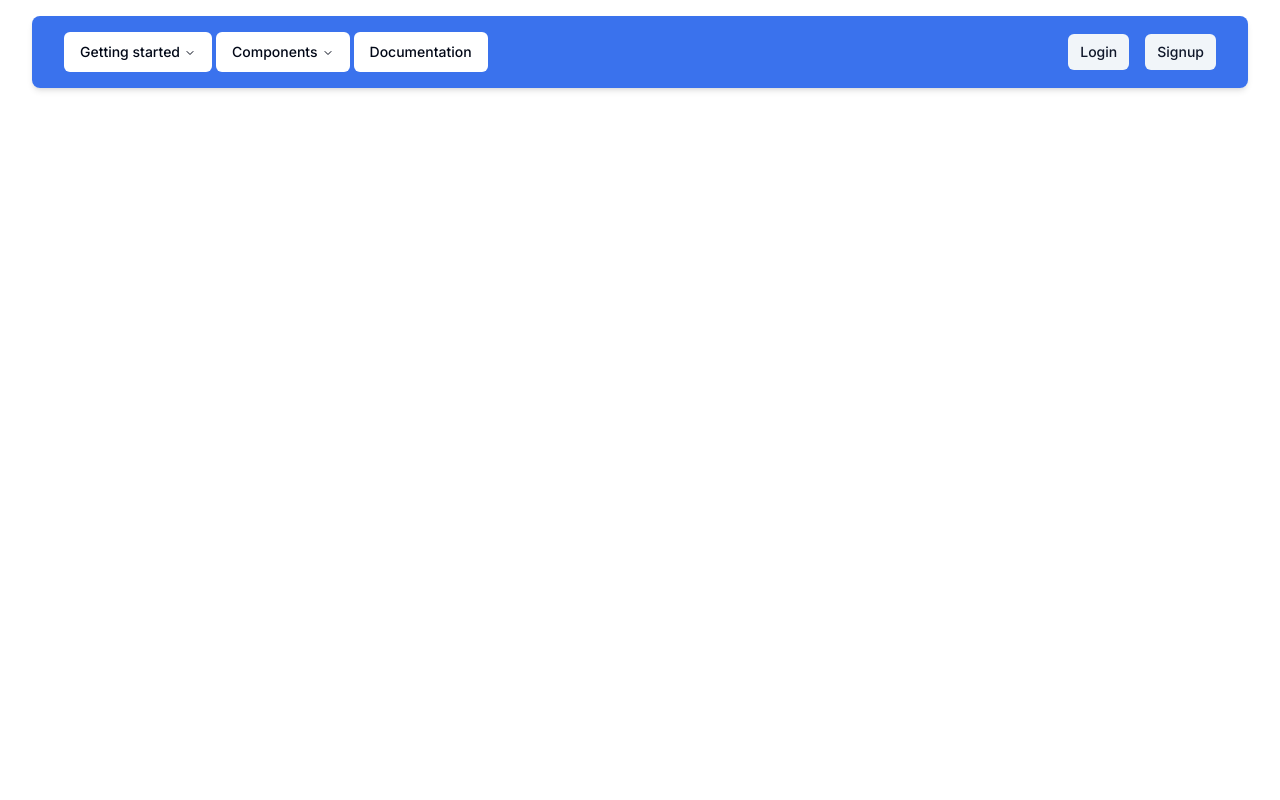
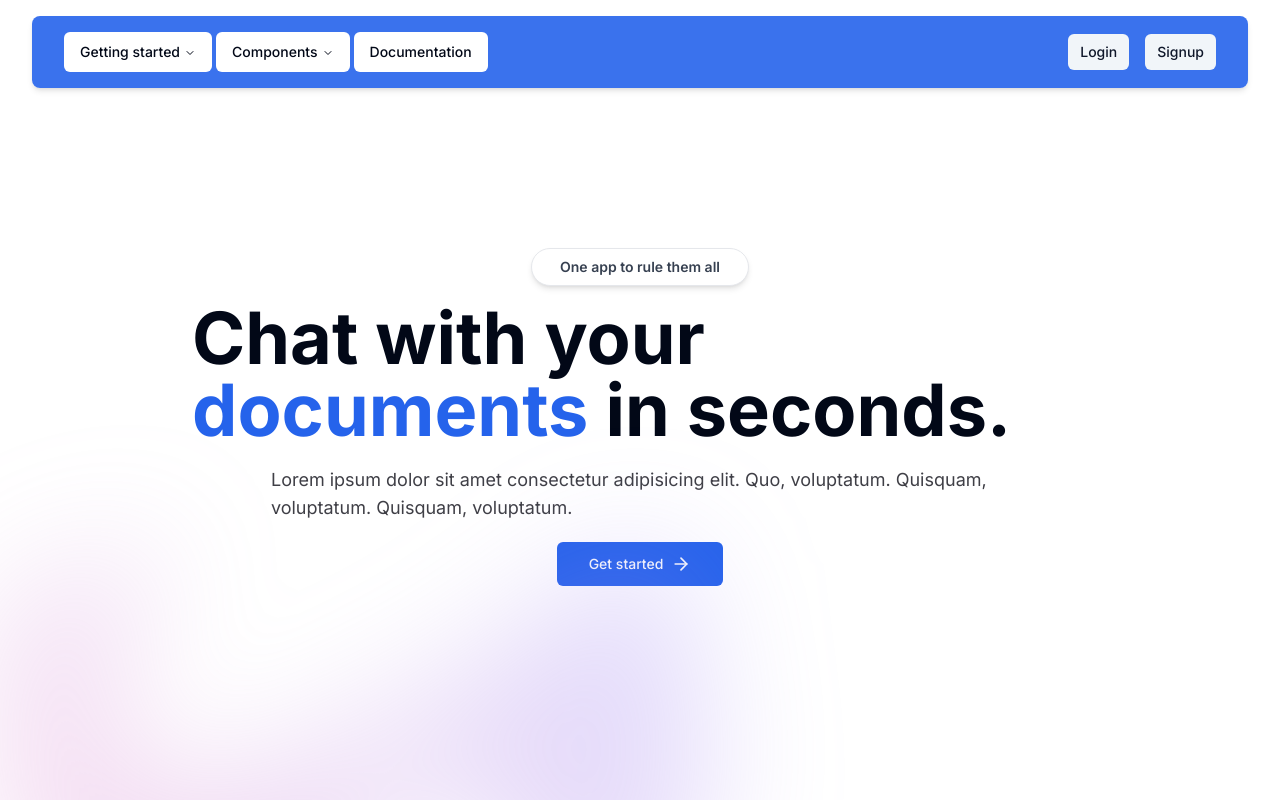
Before and after one commit to MathieuSchaff/one-app, a Next.js app: page / in a window 1280 px wide. Shown: the top 800 px of the page. Built offline with nearby package versions, Linux system fonts and the light colour scheme.

Commit message:
main pages and document pages created

```diff
--- /dev/null
+++ b/src/app/documents/page.tsx
@@ -0,0 +1,3 @@
+export default function Documents() {
+
+}
--- a/src/app/page.tsx
+++ b/src/app/page.tsx
@@ -1,7 +1,38 @@
-import Image from 'next/image'
-
+import MaxWidthWrapper from '@/components/MaxWidthWrapper'
+import Link from 'next/link'
+import { buttonVariants } from '@/components/ui/button'
+import { ArrowRight } from "lucide-react"
 export default function Home() {
   return (
-    <div></div>
+    <>
+      <MaxWidthWrapper className='mb-12 mt-28 sm:mt-40 flex flex-col items-center justify-center'>
+        <div className='mx-auto mb-4 flex max-w-fit items-center justify-center space-x-2 overflow-hidden rounded-full border border-gray-200 bg-white px-7 py-2 shadow-md backdrop-blur transition-all hover:border-gray-300 hover:bg-white/50'>
+          <p className='text-sm font-semibold text-gray-700'>One app to rule them all</p>
+
+        </div>
+        <h1 className='max-w-4xl text-5xl font-bold md:text-6xl lg:text-7xl'>
+          Chat with your <span className='text-blue-600'> documents </span> in seconds.
+        </h1>
+        <p className='mt-5 max-w-prose text-zinc-700 sm:text-lg'>
+          Lorem ipsum dolor sit amet consectetur adipisicing elit. Quo, voluptatum. Quisquam, voluptatum. Quisquam, voluptatum.
+        </p>
+        <Link href='/documents' className={buttonVariants({
+          size: 'lg',
+          className: 'mt-5'
+        })} target="_blank">
+          Get started
+          <ArrowRight className='ml-2 h-5 w-5' size={20} />
+        </Link>
+      </MaxWidthWrapper>
+      <div>
+        <div className='relative isolate'>
+          <div aria-hidden={true} className='pointer-events-none absolute inset-x-0 -top-40 -z-10 transform-gpu overflow-hidden blur-3xl sm:-top-80'>
+            <div style={{
+              clipPath: "polygon(74.1% 44.1%, 100% 61.6%, 97.5% 26.9%, 85.5% 0.1%, 80.7% 2%, 72.5% 32.5%, 60.2% 62.4%, 52.4% 68.1%, 47.5% 58.3%, 45.2% 34.5%, 27.5% 76.7%, 0.1% 64.9%, 17.9% 100%, 27.6% 76.8%, 76.1% 97.7%, 74.1% 44.1%)"
+            }} className='relative left-[calc(50% - 11 rem)] aspect-[1155/678] w-[36.125rem] -translate-x-1/2 rotate-[30deg] bg-gradient-to-tr from-[#ff80b5] to-[#9089fc] opacity-30 sm:left-[calc(50%-30rem)] sm:w-[72.1875rem]'></div>
+          </div>
+        </div>
+      </div>
+    </>
   )
 }
```
